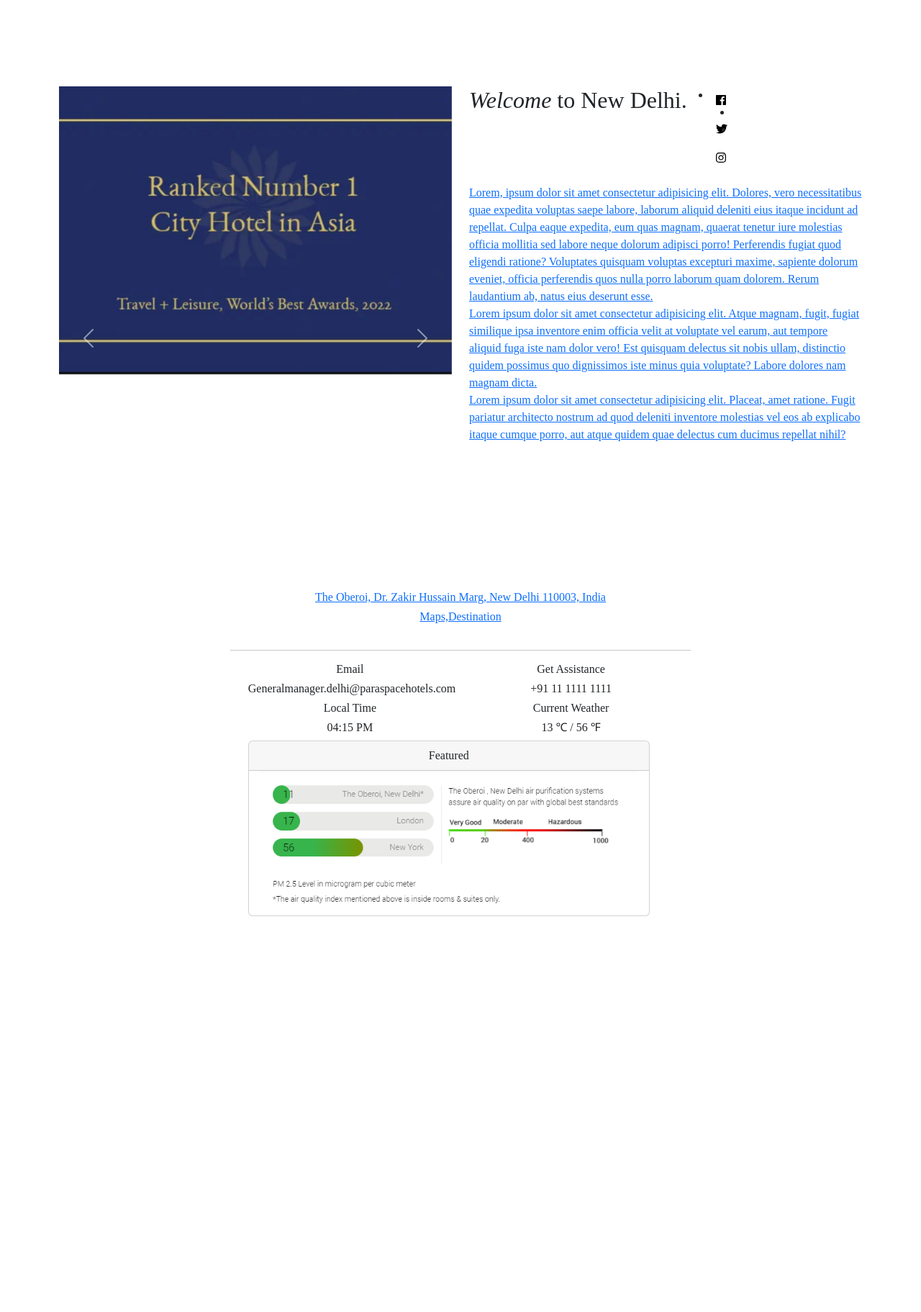
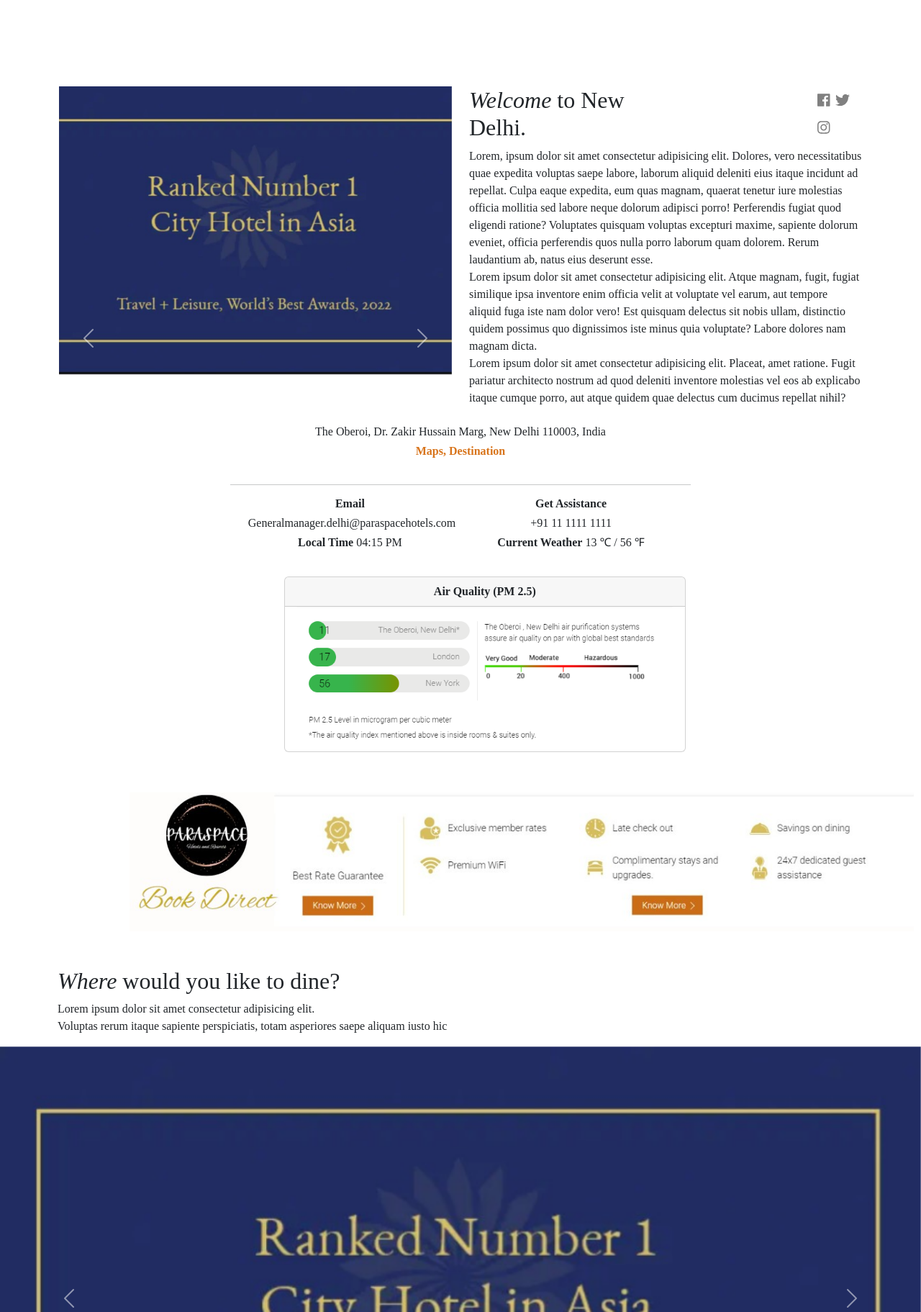
Before and after one commit to Prodigiez/webdev-hotel, a plain HTML site: page index.html in a window 1280 px wide. Shown: the part 680-2503 px from the top of the page at 72% size. Before the commit the page ends 2042 px from the top, so only its background shows below. Drawn offline with nearby package versions, Linux system fonts and the light colour scheme.

Commit message:
section-opening

```diff
--- a/css/style.css
+++ b/css/style.css
@@ -6,6 +6,7 @@ hr{
     width: 50%;
     margin-left: 25%;
 }
+
 .navbar{
     padding-left: 150px;
     padding-right: 150px;
@@ -52,6 +53,7 @@ hr{
 }
 
 
+
 .nav-button{
     background-color: #d8741b;
     padding:5px 20px;
@@ -90,6 +92,10 @@ hr{
 
     padding-bottom: 0%;
   }
+
+  .opening-row{
+    height: 470px;
+  }
   .opening-carousel{
 
     height: 400px;
@@ -117,11 +123,17 @@ hr{
     padding-bottom: 1%;
 }
 
+.footer_open a{
+    color: #d8741b;
+    text-decoration: none;
+
+}
 /* Info section */
 #info{
     text-align: center;
     padding: 7% 20%;
     padding-top: 0%;
+    padding-bottom: 2%;
 }
 .info-container{
     width: 80%;
@@ -131,16 +143,35 @@ hr{
 .info-card{
     width: 558px;
     height: 244px;
+    text-align: center;
 
 }
 .card-body{
     padding: 0;
 }
 
+.weather{
+    padding: 30px 50px;
+}
+
+.BookDirect{
+    padding-left:180px;
+    width: 1270px;
+}
+
+/* Dine In */
+.dine-text{
+    padding-left: 80px;
+    padding-top: 50px;
+}
+
+/* New CSS */
+
+
 .black-header{
     display: flex;
     justify-content: space-between;
-    background-color: black;
+    background-color: #000000;
     padding-left: 130px;
     padding-right:130px;
 }
@@ -215,6 +246,11 @@ hr{
     color: #d8741b;
 }
 
+
+.social-icon li a:hover{
+    color: #d8741b;
+}
+
 .offcanvas-search{
     border: none;
     color: black;
@@ -230,24 +266,38 @@ hr{
     margin-right: 0;
     margin:4px;
 
-
 }
 
 .offcanvas-body{
     padding: 0;
+}
+
+.opening-icons {
+   padding-left: 180px;
+}
+.opening-icons li{
+    float: left;
+    list-style: none;
+}
+
+.fb:hover{
+    color:#3b5998;
+    transform: translateY(-6px);
 
 }
 
-.social-icon ul{
-    padding-left: 24px;
+.in:hover{
+    color:#8a3ab9;
+    transform: translateY(-6px);
 }
 
-.social-icon li a{
-    color: black;
-    padding: 8px;
-
+.tw:hover{
+    color:#1DA1F2;
+    transform: translateY(-6px);
 }
 
-.social-icon li a:hover{
-    color: #d8741b;
+.opening-icons li a{
+    color: grey;
+    padding: 4px;
+    font-size: 20px;
 }
--- a/index.html
+++ b/index.html
@@ -8,7 +8,9 @@
   <title>Hotel Paraspace</title>
 
   <!--google fonts-->
-  <link rel="preconnect" href="https://fonts.googleapis.com"><link rel="preconnect" href="https://fonts.gstatic.com" crossorigin><link href="https://fonts.googleapis.com/css2?family=Montserrat:wght@700&display=swap" rel="stylesheet">
+  <link rel="preconnect" href="https://fonts.googleapis.com">
+  <link rel="preconnect" href="https://fonts.gstatic.com" crossorigin>
+  <link href="https://fonts.googleapis.com/css2?family=Montserrat:wght@700&display=swap" rel="stylesheet">
 
   <script defer src="https://use.fontawesome.com/releases/v5.0.7/js/all.js"></script>
 
@@ -98,7 +100,7 @@
 
 
         <a class="navbar-brand" href="#">
-        <img class= "logo-img"  src="images/paraspace logo.png" alt="hotel logo">
+          <img class="logo-img" src="images/paraspace logo.png" alt="hotel logo">
         </a>
         <div class="offcanvas offcanvas-start" tabindex="-1" id="offcanvasNavbar"
           aria-labelledby="offcanvasNavbarLabel">
@@ -107,13 +109,14 @@
           </div>
           <div class="offcanvas-body">
             <form class="d-flex mt-3 " role="search">
-              <i class="fa-solid fa-magnifying-glass"></i><input class="form-control me-2 offcanvas-search" type="search"  placeholder="Type here for search" aria-label="Search">
+              <i class="fa-solid fa-magnifying-glass"></i><input class="form-control me-2 offcanvas-search"
+                type="search" placeholder="Type here for search" aria-label="Search">
             </form>
-            <ul class= "navbar-nav justify-content-end flex-grow-1 pe-3">
+            <ul class="navbar-nav justify-content-end flex-grow-1 pe-3">
               <li class="nav-item">
                 <a class="nav-link" id="active-link" aria-current="page" href="#">The Paraspace, New Delhi</a>
               </li>
-              <hr  class="offcanvas-hr">
+              <hr class="offcanvas-hr">
               <li class="nav-item">
                 <a class="nav-link" href="#">Website Home</a>
               </li>
@@ -232,7 +235,8 @@
   <section id="opening">
 
     <div class="container">
-        <div class="row">
+
+      <div class="row opening-row">
         <div class="col-lg-6 px-wide">
 
 
@@ -271,30 +275,36 @@
         </div>
 
         <div class="col-lg-6">
-            <div class="text">
+
           <div class="opening-text">
+
             <h2> <i>Welcome</i> to New Delhi.</h2>
 
-                <ul class="social-icon">
+            <div class="opening-icons">
+              <ul>
                 <li>
                   <a href="#">
-                      <i class="fab fa-facebook"></i>
+                    <i class="fb fab fa-facebook"></i></a>
                 </li>
 
                 <li>
                   <a href="#">
-                      <i class="fab fa-twitter"></i>
+                    <i class=" tw fab fa-twitter"></i></a>
                 </li>
 
                 <li>
                   <a href="#">
-                      <i class="fab fa-instagram"></i>
+                    <i class="in fab fa-instagram"></i></a>
                 </li>
 
               </ul>
             </div>
 
-              <p>Lorem, ipsum dolor sit amet consectetur adipisicing elit. Dolores, vero necessitatibus quae expedita
+          </div>
+
+
+          <p>Lorem, ipsum dolor sit amet consectetur adipisicing elit. Dolores, vero necessitatibus
+            quae expedita
             voluptas saepe labore, laborum aliquid deleniti eius itaque incidunt ad repellat. Culpa eaque expedita,
             eum quas magnam, quaerat tenetur iure molestias officia mollitia sed labore neque dolorum adipisci
             porro!
@@ -313,7 +323,7 @@
             nostrum ad quod deleniti inventore molestias vel eos ab explicabo itaque cumque porro, aut atque quidem
             quae delectus cum ducimus repellat nihil?
           </p>
-            </div>
+
         </div>
 
       </div>
@@ -321,8 +331,9 @@
 
     <div class="container-fluid">
       <div class="footer_open">
+
         <h6>The Oberoi, Dr. Zakir Hussain Marg, New Delhi 110003, India</h6>
-          <h6><a href="#">Maps,Destination</a></h6>
+        <h6><b></b><a href="#"> <b>Maps, Destination</b></a></h6>
       </div>
     </div>
   </section>
@@ -334,30 +345,28 @@
     <div class="container info-container">
       <div class="row">
         <div class="col-md-6">
-            <h6>Email</h6>
+          <h6><b>Email</b> </h6>
           <h6>Generalmanager.delhi@paraspacehotels.com</h6>
         </div>
         <div class="col-md-6">
-            <h6>Get Assistance</h6>
+          <h6><b>Get Assistance</b> </h6>
           <h6>+91 11 1111 1111</h6>
         </div>
       </div>
       <div class="row">
         <div class="col-md-6">
-            <h6>Local Time </h6>
-            <h6>04:15 PM</h6>
+          <h6><b>Local Time</b> 04:15 PM </h6>
 
         </div>
         <div class="col-md-6">
-            <h6>Current Weather </h6>
-            <h6>13 ℃ / 56 ℉</h6>
+          <h6><b>Current Weather</b> 13 ℃ / 56 ℉ </h6>
         </div>
       </div>
-        <div class="row">
+      <div class="row weather">
         <div class="col">
           <div class="card info-card">
             <div class="card-header">
-                Featured
+              <b>Air Quality (PM 2.5)</b>
             </div>
             <div class="card-body">
 
@@ -368,7 +377,49 @@
       </div>
     </div>
   </section>
+  <img class="BookDirect" src="images/bookdirect.jpg" alt="">
 
+
+  <!-- dine section -->
+
+  <section>
+    <div class="dine-text">
+      <h2><i>Where</i> would you like to dine?</h2>
+      <p>Lorem ipsum dolor sit amet consectetur adipisicing elit. <br> Voluptas rerum itaque sapiente perspiciatis, totam
+        asperiores saepe aliquam iusto hic </p>
+    </div>
+
+    <div id="carouselControls" class="carousel slide" data-ride="carousel">
+      <div class="carousel-inner">
+        <div class="carousel-item active">
+          <img class="d-block w-100" src="images/certificate.jpg" alt="First slide">
+        </div>
+        <div class="carousel-item">
+          <img class="d-block w-100" src="images/India Gate 4.jpg" alt="Second slide">
+        </div>
+        <div class="carousel-item">
+          <img class="d-block w-100" src="images/hotel extr.jpg" alt="Third slide">
+        </div>
+        <div class="carousel-item">
+          <img class="d-block w-100" src="images/hotel lounge.jpg" alt="Fourth slide">
+        </div>
+      </div>
+
+
+      <button class="carousel-control-prev" type="button" data-bs-target="#carouselControls" data-bs-slide="prev">
+        <span class="carousel-control-prev-icon" aria-hidden="true"></span>
+        <span class="visually-hidden">Previous</span>
+      </button>
+      <button class="carousel-control-next" type="button" data-bs-target="#carouselControls" data-bs-slide="next">
+        <span class="carousel-control-next-icon" aria-hidden="true"></span>
+        <span class="visually-hidden">Next</span>
+      </button>
+
+    </div>
+
+
+
+  </section>
 </body>
 
 </html>
```
Also changed, not shown: images/India Gate 2.jpg (deleted), images/India Gate 3.jpg (deleted), images/bookdirect.jpg (added), images/room4.jpg (added), images/room5.jpg (added), 4 other files. Lines whose indentation alone changed are shown as unchanged.
